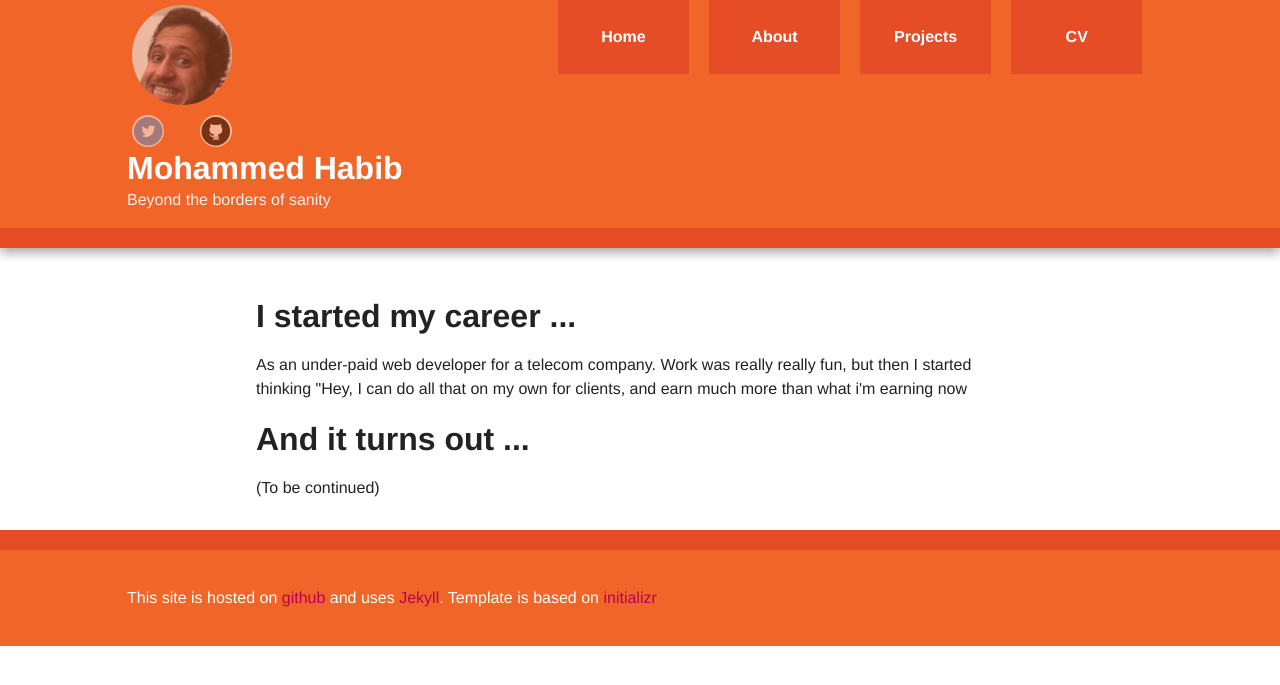
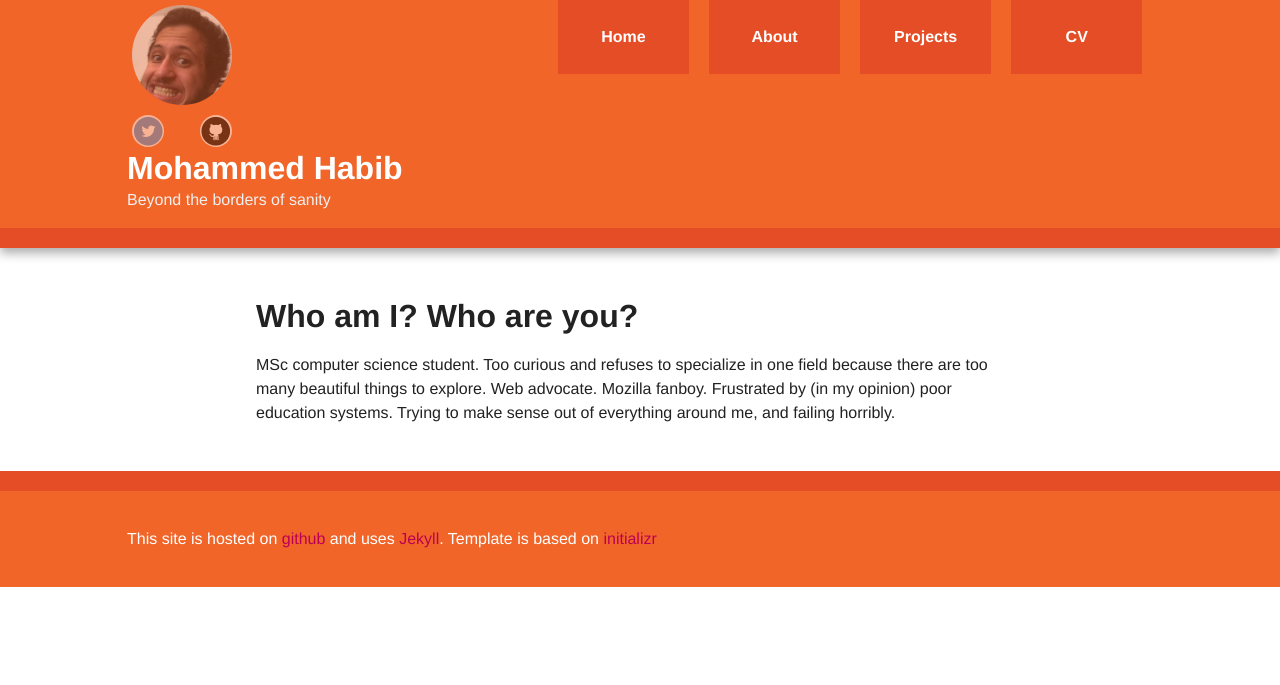
Before and after one commit to motatoes/motatoes.github.io, a Jekyll site: the page built from about.html, in a window 1280 px wide. Shown: the top 685 px of the page. Built offline with Jekyll 4.4.1, drawn with Linux system fonts in a browser that asks for light colours; nearby versions of some CDN libraries.

Commit message:
updated about page

```diff
--- a/about.html
+++ b/about.html
@@ -5,9 +5,6 @@ slug: about
 ---
 
 <div class="column-10 post">
-	<h1>I started my career ...</h1>
-	<p>As an under-paid web developer for a telecom company. Work was really really fun, but then I started thinking "Hey, I can do all that on my own for clients, and earn much more than what i'm earning now</p>
-
-	<h1>And it turns out ...</h1>
-	(To be continued)
+	<h1>Who am I? Who are you?</h1>
+	<p>MSc computer science student. Too curious and refuses to specialize in one field because there are too many beautiful things to explore. Web advocate. Mozilla fanboy. Frustrated by (in my opinion) poor education systems. Trying to make sense out of everything around me, and failing horribly.</p>
 </div>
```
Also changed, not shown: 1 other file.
